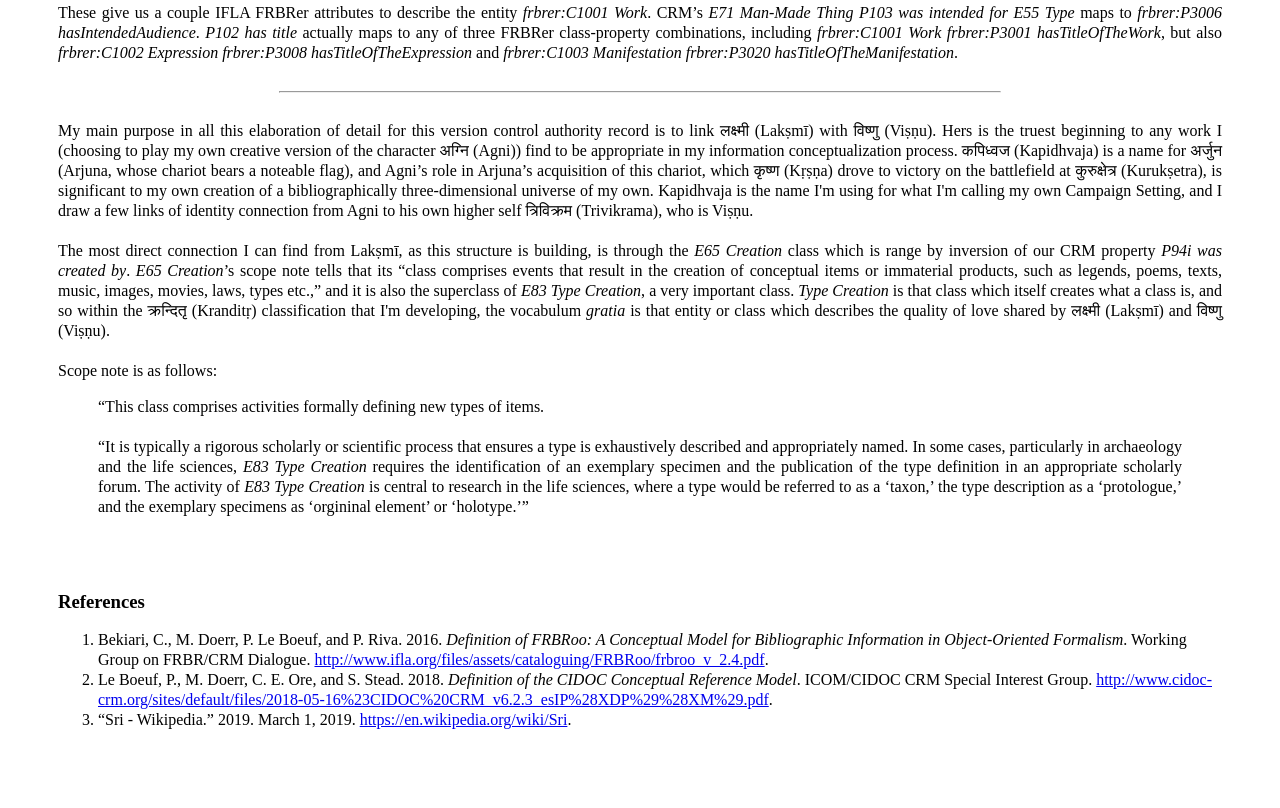
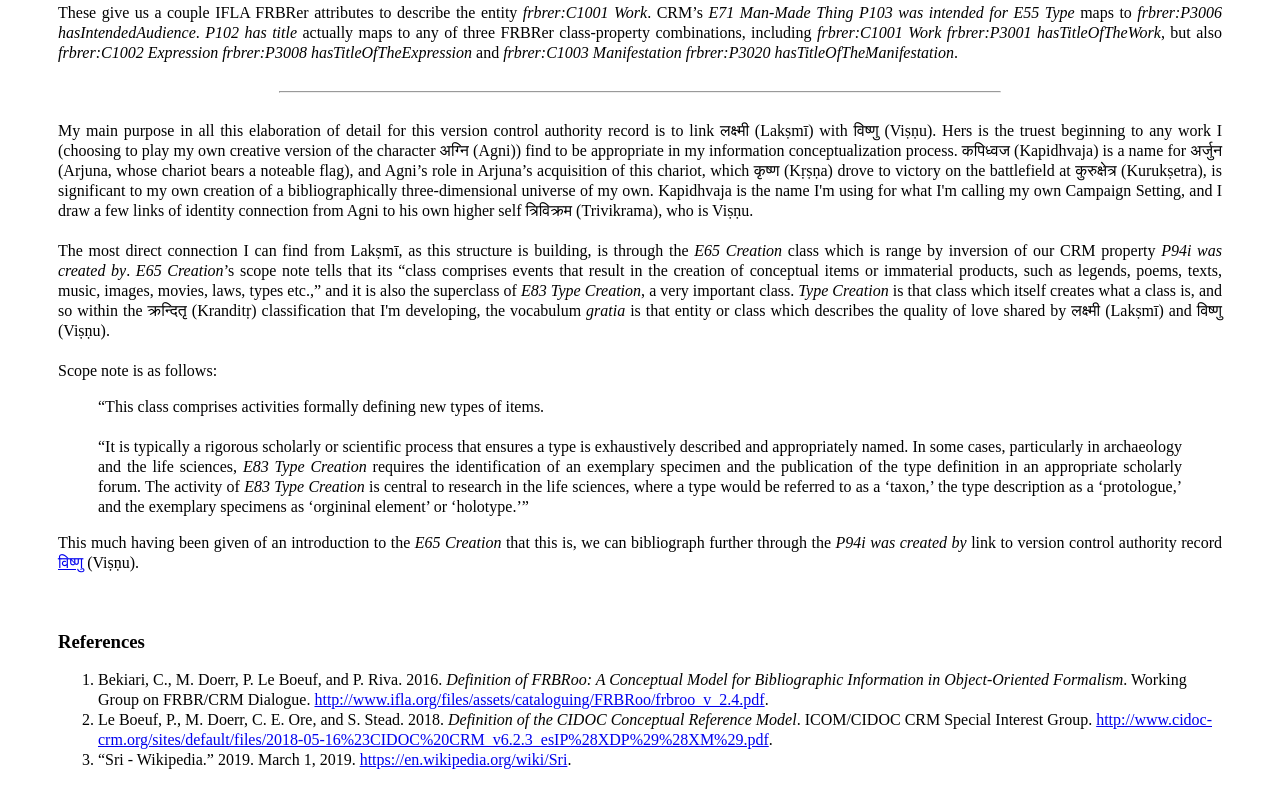
Before and after one commit to recoverlab/a665566-Ombudsmanship, a plain HTML site: page public/लक्ष्मी_(character).html in a window 1280 px wide. Shown: the part 1155-1963 px from the top of the page. Drawn offline with Linux system fonts and the light colour scheme.

Commit message:
Update लक्ष्मी_(character).html

```diff
--- a/public/लक्ष्मी_(character).html
+++ b/public/लक्ष्मी_(character).html
@@ -112,6 +112,7 @@
             In some cases, particularly in archaeology and the life sciences, <span style="font-style: italic">E83 Type Creation</span> requires the identification of an exemplary specimen and the publication of the type definition in an appropriate scholarly forum.
             The activity of <span style="font-style: italic">E83 Type Creation</span> is central to research in the life sciences, where a type would be referred to as a ‘taxon,’ the type description as a ‘protologue,’ and the exemplary specimens as ‘orgininal element’ or ‘holotype.’”
         </blockquote>
+        This much having been given of an introduction to the <span style="font-style: italic">E65 Creation</span> that this is, we can bibliograph further through the <span style="font-style: italic">P94i was created by</span> link to version control authority record <a href="विष्णु_(character).html">विष्णु</a> (Viṣṇu).
     </div>
     <br /><br />
     <h3>
```
